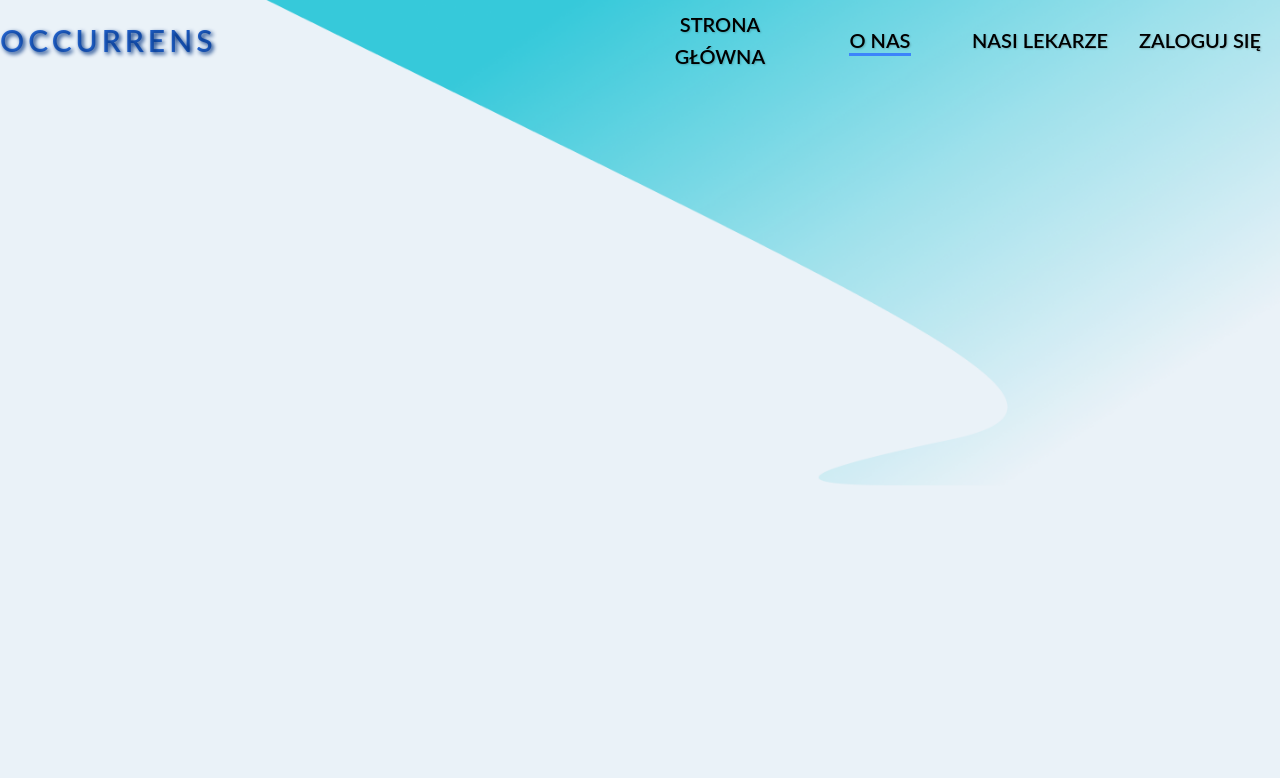
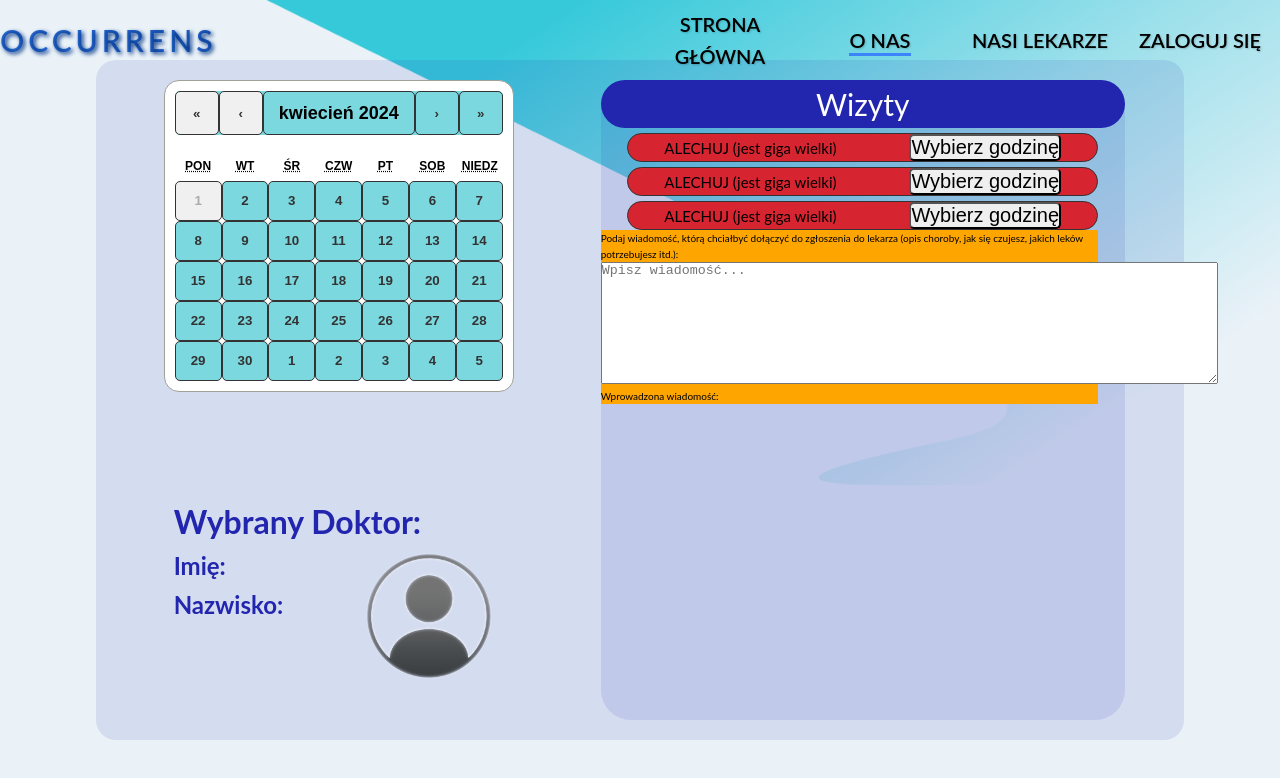
Before and after one commit to skni-kod/Projekt-Occurrens, a React (Create React App) app: page /about in a window 1280 px wide. Shown: the top 778 px of the page. Built offline with nearby package versions, Linux system fonts and the light colour scheme.

Commit message:
added calendar, chosen doctor and frame for chosing visits

```diff
--- a/package.json
+++ b/package.json
@@ -8,6 +8,7 @@
     "@testing-library/react": "^13.4.0",
     "@testing-library/user-event": "^13.5.0",
     "react": "^18.2.0",
+    "react-calendar": "^4.8.0",
     "react-dom": "^18.2.0",
     "react-redux": "^9.0.4",
     "react-router-dom": "^6.20.1",
--- a/src/components/userNotLoggedIn/visitSelection/visitSelection.css
+++ b/src/components/userNotLoggedIn/visitSelection/visitSelection.css
@@ -4,3 +4,116 @@
     height: 100vh;
     margin-top: -10vh;
   }
+
+  .mainframe{
+    background-color: rgba(28, 35, 162, 0.1);
+    width: 85%;
+    height: 85%;
+    border-radius: 20px;
+    display: flex;
+    flex-direction: row;
+    justify-content: space-around;
+    padding: 20px;
+  }
+
+
+  .react-calendar__navigation {
+    background-color: #7bd8df;
+    border-radius: 5px;
+  }
+
+  .react-calendar {
+    font-size: 16px;
+    border-radius: 15px;
+    padding: 10px;
+
+  }
+
+  .react-calendar button {
+    background-color: #7bd8df;
+    color: #333333;
+    padding: 5px 5px;
+    margin: 5px 5px;
+    border-radius: 5px;
+    border: 1px solid #333333 !important;
+    font-weight: bold;
+    padding: 10px;
+  }
+
+  .react-calendar__navigation span {
+    /* Dodaj style dla etykiety */
+    font-size: 18px; /* Przykładowa wielkość czcionki */
+    font-weight: bold; /* Pogrubienie tekstu */
+    color: #010101; /* Kolor tekstu */
+    /* Dodatkowe style według potrzeb */
+  }
+
+
+
+  .visitHeading{
+    background-color: #2225ae;
+    color: white;
+    font-size: 30px;
+    display: flex;
+    align-items: center;
+    justify-content: center;
+    border-radius: 30px;
+  }
+
+  .visitsFrame{
+    width: 50%;
+    border-radius: 30px;
+    background-color: rgba(28, 35, 162, 0.1);
+  }
+
+.visit{
+  display: flex;
+  flex-direction: row;
+  justify-content: space-around;
+  border-radius: 20px;
+  border: 1px solid #333333;
+  background-color: #d62430;
+  font-size: 15px;
+  align-items: center;
+  width: 90%;
+  margin-top: 5px;
+}
+
+.visitSection{
+  display: flex;
+  flex-direction: column;
+  align-items: center;
+}
+
+.wybierzGodzineButton{
+  border-radius: 5px;
+  font-size: 20px;
+}
+
+.wybranyDoktor{
+  background-color: orange;
+  width: 95%;
+  height: 90%;
+}
+
+.chosenDoctor{
+  color:#2225ae;
+  height: 35%;
+  font-size: 16px;
+  width: 90%;
+}
+
+
+.calendarAndChosenDoctor{
+  display: flex;
+  flex-direction: column;
+  align-items: center;
+  justify-content: space-between;
+  width: 35%;
+}
+
+.scaledImage {
+  width: 50px; /* Ustawienie szerokości na 100 pikseli */
+  height: 50px; /* Ustawienie wysokości na 100 pikseli */
+  object-fit: cover;
+}
--- a/src/components/userNotLoggedIn/visitSelection/visitSelection.jsx
+++ b/src/components/userNotLoggedIn/visitSelection/visitSelection.jsx
@@ -1,9 +1,149 @@
+import React, { useState } from 'react';
 import './visitSelection.css';
+import Calendar from 'react-calendar';
+import 'react-calendar/dist/Calendar.css';
+import BasicDoctorImage from "../../../images/BasicDoctorImage.png";
+
+
+
+function MyCalendar({minDate}) {
+    const [date, setDate] = useState(new Date());
+
+  const onChange = date => {
+    setDate(date);
+  }
+
+  return (
+    <div>
+
+      <Calendar
+        locale="pl-PL"
+        onChange={onChange}
+        value={date}
+        minDate={minDate}
+
+      />
+    </div>
+  );
+}
+
+function TextAreaComponent() {
+  const [textAreaInput, setTextAreaInput] = useState('');
+
+  const handleChange = (event) => {
+    setTextAreaInput(event.target.value);
+  };
+
+  return (
+    <div>
+      <label>
+        <textarea
+          value={textAreaInput}
+          onChange={handleChange}
+          placeholder="Wpisz wiadomość..."
+          rows={8}
+          cols={75}
+        />
+      </label>
+      <p>Wprowadzona wiadomość: {textAreaInput}</p>
+    </div>
+  );
+}
+
+
+
+function FrameWithVisits(){
+  return(
+      <div  className='visitSection'>
+        <Visit></Visit>
+        <Visit></Visit>
+        <Visit></Visit>
+      </div>
+  )
+}
+
+function Visits(){
+  return (
+    <div className='visitsFrame'>
+      <div  className='visitHeading'>Wizyty</div>
+        <div>
+          <FrameWithVisits></FrameWithVisits>
+          <MessageToDoctor></MessageToDoctor>
+        </div>
+    </div>
+
+  )
+}
+
+function Visit(){
+  return<div className='visit'>
+    ALECHUJ (jest giga wielki)
+    <button className='wybierzGodzineButton'>
+      Wybierz godzinę
+    </button>
+  </div>
+}
+
+function ChosenDoctor(){
+  return(
+    <div className='chosenDoctor'>
+      <h1>Wybrany Doktor:</h1>
+      <div style={{display: 'flex', flexDirection: 'row', justifyContent: 'space-between'}}>
+        <DoctorInfo/>
+        <DoctorImage className='scaledImage'/>
+      </div>
+
+    </div>
+  )
+}
+
+function DoctorInfo(){
+  return(
+    <div>
+      <h2>Imię:</h2>
+      <h2>Nazwisko:</h2>
+    </div>
+  )
+}
+
+function DoctorImage(){
+  return(
+    <img src={BasicDoctorImage}/>
+  )
+}
+
+function CalendarAndChosenDoctor(){
+  return(
+    <div className='calendarAndChosenDoctor'>
+        <MyCalendar className='react-calendar'
+              minDate={new Date()}
+        />
+        <ChosenDoctor/>
+    </div>
+  )
+  }
+
+  function MessageToDoctor(){
+    return(
+      <div className='wybranyDoktor'>
+        Podaj wiadomość, którą chciałbyć dołączyć do zgłoszenia do lekarza (opis choroby, jak się czujesz, jakich leków potrzebujesz itd.):
+        <TextAreaComponent></TextAreaComponent>
+      </div>
+    )
+  }
+
+
+
 
 function VisitSelection() {
     return (
-    <div  className='background'>
+    <div className='background' style={{display: "flex", justifyContent: "center", alignItems: "center"}}>
+      <div className='mainframe'>
+        <CalendarAndChosenDoctor/>
+        <Visits/>
 
+
+      </div>
     </div>
     );
   }
```
Also changed, not shown: src/images/BasicDoctorImage.png (added), 1 other file (tests, documents, lock files or other folders).
